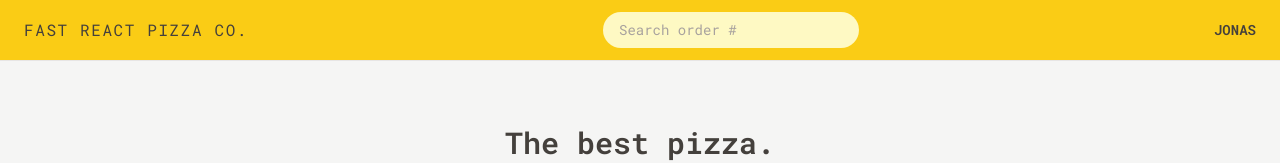
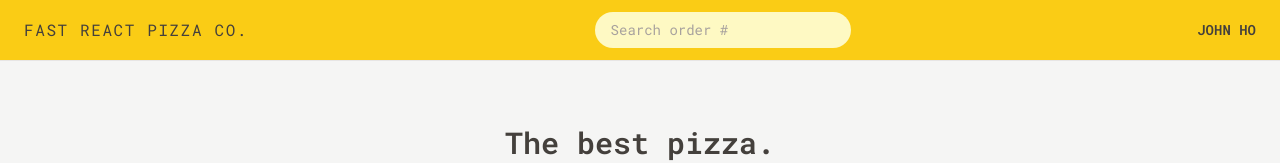
Before and after one commit to kiethohoai/react-fast-pizza-v2, a React (Vite) app: page / in a window 1280 px wide. Shown: the top 163 px of the page. Built offline with nearby package versions, Linux system fonts and the light colour scheme.

Commit message:
002 Modeling the User State With Redux Toolkit

```diff
--- a/package.json
+++ b/package.json
@@ -9,8 +9,10 @@
     "preview": "vite preview"
   },
   "dependencies": {
+    "@reduxjs/toolkit": "^2.2.7",
     "react": "^18.2.0",
     "react-dom": "^18.2.0",
+    "react-redux": "^9.1.2",
     "react-router-dom": "^6.11.0"
   },
   "devDependencies": {
--- a/src/features/user/Username.jsx
+++ b/src/features/user/Username.jsx
@@ -1,5 +1,11 @@
+import { useSelector } from "react-redux";
+
 function Username() {
-  return <div className="hidden text-sm font-semibold md:block">Jonas</div>;
+  const username = useSelector((state) => state.user.username);
+
+  return (
+    <div className="hidden text-sm font-semibold md:block">{username}</div>
+  );
 }
 
 export default Username;
--- /dev/null
+++ b/src/features/user/userSlice.js
@@ -0,0 +1,40 @@
+// function getPosition() {
+//   return new Promise(function (resolve, reject) {
+//     navigator.geolocation.getCurrentPosition(resolve, reject);
+//   });
+// }
+
+// async function fetchAddress() {
+//   // 1) We get the user's geolocation position
+//   const positionObj = await getPosition();
+//   const position = {
+//     latitude: positionObj.coords.latitude,
+//     longitude: positionObj.coords.longitude,
+//   };
+
+//   // 2) Then we use a reverse geocoding API to get a description of the user's address, so we can display it the order form, so that the user can correct it if wrong
+//   const addressObj = await getAddress(position);
+//   const address = `${addressObj?.locality}, ${addressObj?.city} ${addressObj?.postcode}, ${addressObj?.countryName}`;
+
+//   // 3) Then we return an object with the data that we are interested in
+//   return { position, address };
+// }
+
+import { createSlice } from "@reduxjs/toolkit";
+
+const initialState = {
+  username: "John Ho",
+};
+
+const userSlice = createSlice({
+  name: "user",
+  initialState,
+  reducers: {
+    update: (state, action) => {
+      state.username = action.payload;
+    },
+  },
+});
+
+export const { update } = userSlice.actions;
+export default userSlice.reducer;
--- a/src/main.jsx
+++ b/src/main.jsx
@@ -2,9 +2,13 @@ import React from "react";
 import ReactDOM from "react-dom/client";
 import App from "./App";
 import "./index.css";
+import { Provider } from "react-redux";
+import store from "./store";
 
 ReactDOM.createRoot(document.getElementById("root")).render(
   <React.StrictMode>
-    <App />
-  </React.StrictMode>
+    <Provider store={store}>
+      <App />
+    </Provider>
+  </React.StrictMode>,
 );
--- /dev/null
+++ b/src/store.js
@@ -0,0 +1,10 @@
+import { configureStore } from "@reduxjs/toolkit";
+import userReducer from "./features/user/userSlice";
+
+const store = configureStore({
+  reducer: {
+    user: userReducer,
+  },
+});
+
+export default store;
```
Also changed, not shown: 2 other files (tests, documents, lock files or other folders).
